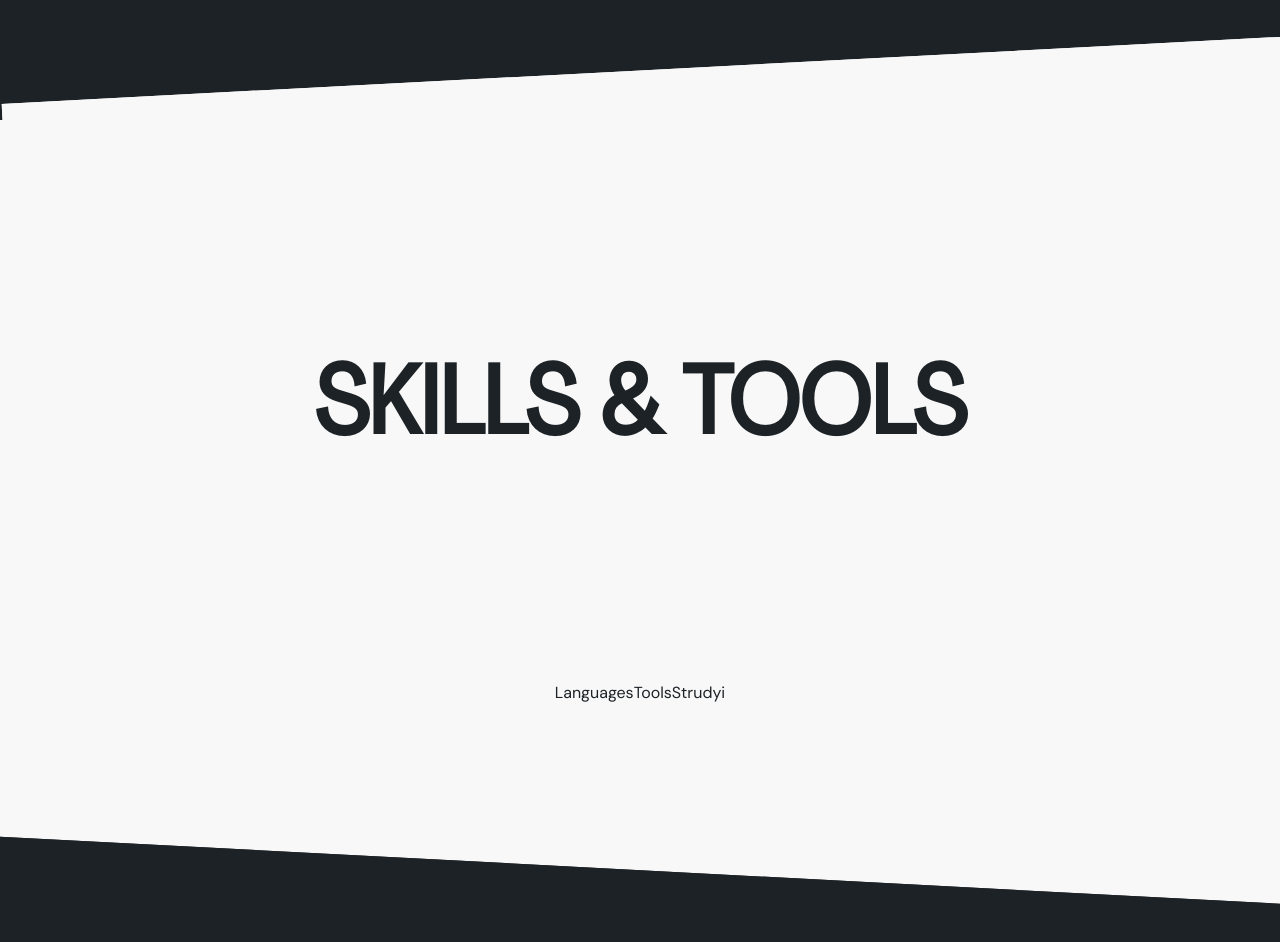
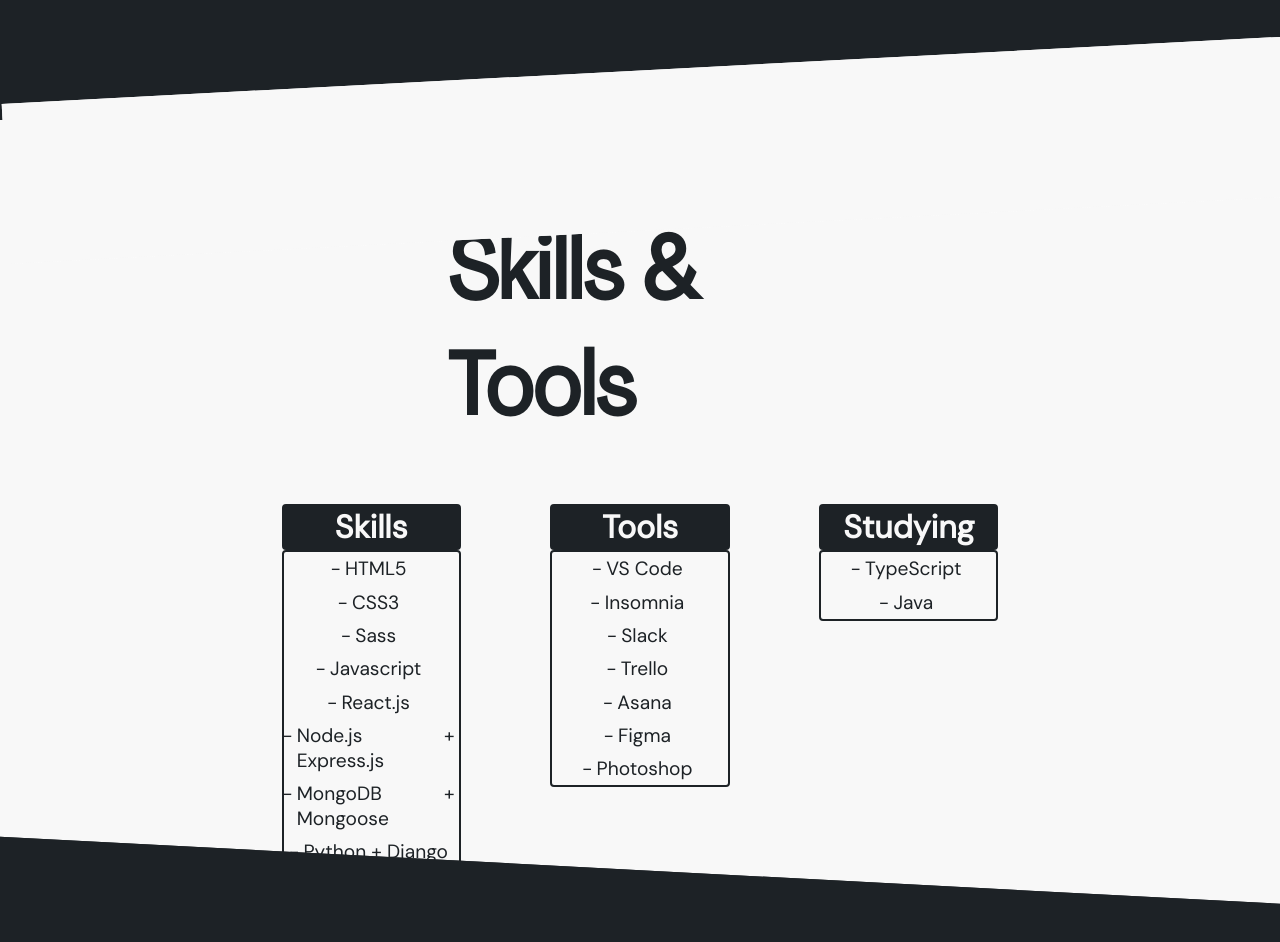
Before and after one commit to alaraayan/portfolio, a React (Create React App) app: page / in a window 1280 px wide. Shown: the part 1480-2422 px from the top of the page. Built offline with nearby package versions, Linux system fonts and the light colour scheme.

Commit message:
skills web done

```diff
--- a/src/components/Skills.js
+++ b/src/components/Skills.js
@@ -1,42 +1,54 @@
+// import flower1 from '../assets/images/flower1.gif'
+
 export default function Skills() {
   return (
     <>
       <div className="component-container light" id="skills">
-        <div className="column-flex-container separate">
-          <h1 className="title-font caps text-aligned-right">skills &amp; tools</h1>
+        <div className="separate">
+          <h1 className="title-font text-aligned-right">Skills &amp; Tools</h1>
           <div className="skills-container">
             <div className="skills languages">
-              Languages
+
+              <h2 className="skills-header">Skills</h2>
+              <ul className="skills-list">
+                <li>HTML5</li>
+                <li>CSS3</li>
+                <li>Sass</li>
+                <li>Javascript</li>
+                <li>React.js</li>
+                <li>Node.js + Express.js</li>
+                <li>MongoDB + Mongoose</li>
+                <li>Python + Django</li>
+                <li>PostgreSQL</li>
+                <li>Git</li>
+                <li>GitHub</li>
+
+              </ul>
             </div>
             <div className="skills tools">
-              Tools
+              <h2 className="skills-header">Tools</h2>
+              <ul className="skills-list">
+                <li>VS Code</li>
+                <li>Insomnia</li>
+                <li>Slack</li>
+                <li>Trello</li>
+                <li>Asana</li>
+                <li>Figma</li>
+                <li>Photoshop</li>
+
+              </ul>
+
             </div>
             <div className="skills studying">
-              Strudyi
+              <h2 className="skills-header">Studying</h2>
+              <ul className="skills-list">
+                <li>TypeScript</li>
+                <li>Java</li>
+              </ul>
             </div>
+            {/* <img src={flower1} className="flower"></img> */}
           </div>
-          {/* <div className="skills-icons">
-            <div className="icon-item"><i className="devicon-javascript-plain"></i></div>
-            <div className="icon-item"><i className="devicon-react-original-wordmark"></i></div>
-            <div className="icon-item"><i className="devicon-html5-plain-wordmark"></i></div>
-            <div className="icon-item"><i className="devicon-css3-plain-wordmark"></i></div>
-            <div className="icon-item"><i className="devicon-sass-original"></i></div>
-            <div className="icon-item"><i className="devicon-mongodb-plain-wordmark"></i></div>
-            <div className="icon-item"><i className="devicon-express-original"></i></div>
-            <div className="icon-item"><i className="devicon-nodejs-plain"></i></div>
-            <div className="icon-item"><i className="devicon-python-plain"></i></div>
-            <div className="icon-item"><i className="devicon-django-plain"></i></div>
-            <div className="icon-item"><i className="devicon-yarn-plain"></i></div>
-            <div className="icon-item"><i className="devicon-postgresql-plain"></i></div>
-            <div className="icon-item"><i className="devicon-vuejs-plain"></i></div>
-            <div className="icon-item"><i className="devicon-github-original"></i></div>
-            <div className="icon-item"><i className="devicon-git-plain"></i></div>
-            <div className="icon-item"><i className="devicon-visualstudio-plain"></i></div>
-            <div className="icon-item"><i className="devicon-heroku-original"></i></div>
-            <div className="icon-item"><i className="devicon-chrome-plain"></i></div>
-            <div className="icon-item"><i className="devicon-slack-plain"></i></div>
-            <div className="icon-item"><i className="devicon-trello-plain"></i></div>
-          </div> */}
+
 
 
         </div>
--- a/src/styles/main.scss
+++ b/src/styles/main.scss
@@ -347,24 +347,59 @@ h1 {
 
 //****SKILLS****//
 
-.skills-icons {
-  display: flex;
+.text-aligned-right {
+  width: 50%;
+  margin-left: 20vw;
+  // margin-bottom: 30%;
+  margin-top: 10%;
+  font-size: 550%;
 }
 
-// .text-aligned-right {
-//   margin: 0 0 0 100%;
-//   margin-left: 100%;
-// }
+.separate {
+  width: 70vw;
+  justify-content: center;
+  .skills-container {
+    display: flex;
+    justify-content: space-evenly;
+    align-items: flex-start;
+    margin-top: 7%;
+    z-index: 10;
+    .skills{
+      width: 20%;
+      .skills-header {
+        font-size: 200%;
+        text-align: center;
+        color: $beige;
+        background-color: $black;
+        border: 2px $black solid;
+      border-radius: 4px;
+      }
+      .skills-list{
+        border: 2px $black solid;
+        border-radius: 4px;
+        margin-top: 0%;
+        padding-left: 5%;
+        display: flex;
+        flex-direction: column;
+        align-items: center;
+        li{
+          list-style-type: '-';
+          text-align: justify;
+          padding: 2.5%;
+          font-size: 120%;
+        }
+      }
+    }
+    .flower {
+      height: 80px;
+      z-index: 4;
+      margin: 0;
+    }
+  }
 
-.separate {
-  justify-content: space-evenly;
 }
 
-.skills-container {
-  display: flex;
-  justify-content: flex-start;
-  align-items: flex-end;
-}
+
 
 //****CONTACT****//
 
```
Also changed, not shown: src/components/Projects.js (+22 -0 lines), src/assets/images/flower1.gif (added).
